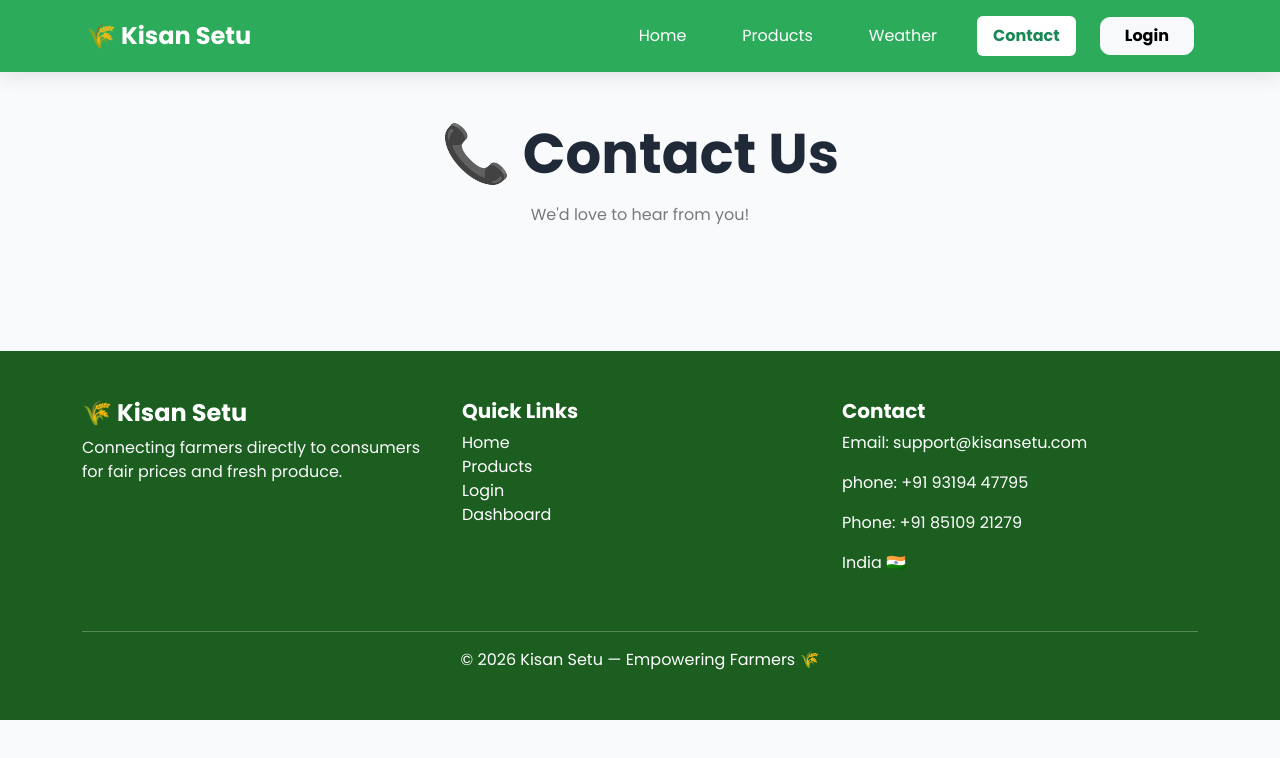
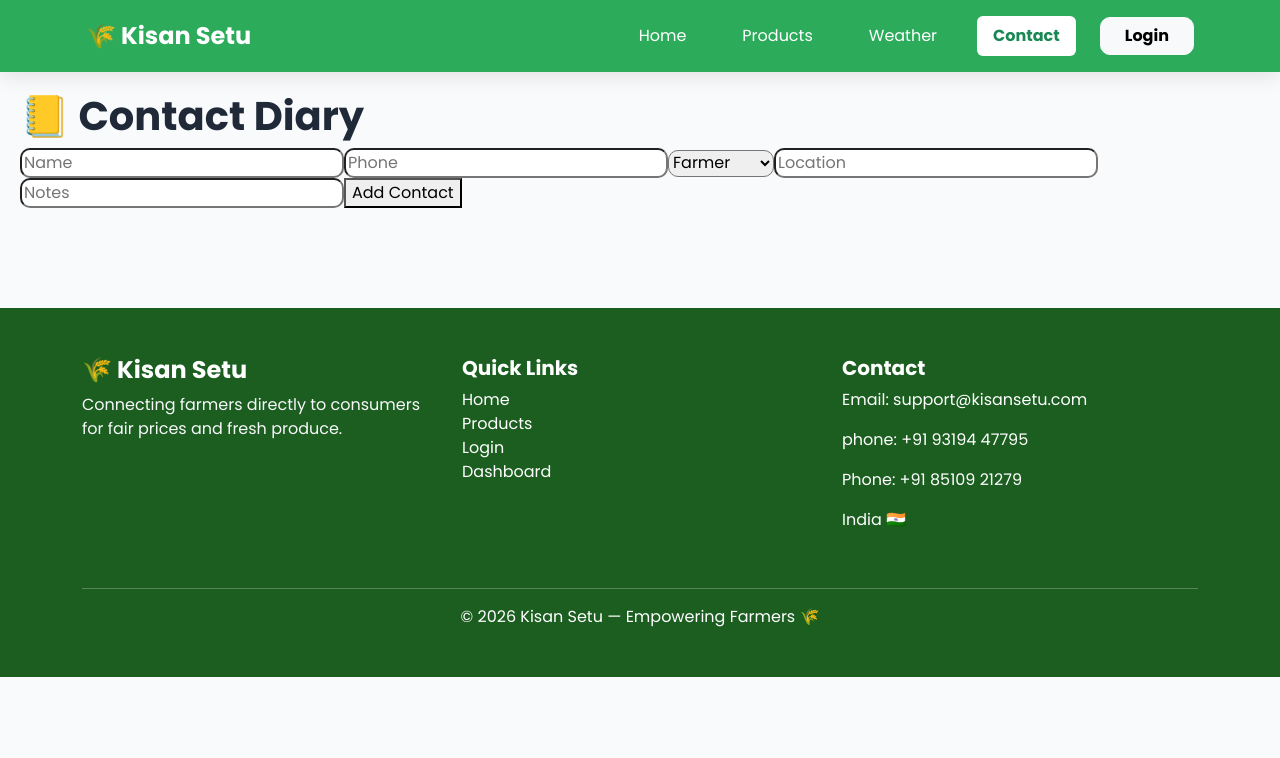
Before and after one commit to brandspire27/KisanSetu, a React (Create React App) app: page /contact in a window 1280 px wide. Shown: the top 758 px of the page. Built offline with nearby package versions, Linux system fonts and the light colour scheme.

Commit message:
Update Contact.js

```diff
--- a/src/pages/Contact.js
+++ b/src/pages/Contact.js
@@ -1,12 +1,112 @@
-function Contact() {
+import React, { useState, useEffect } from "react";
+
+const ContactDiary = () => {
+  const [contacts, setContacts] = useState([]);
+  const [form, setForm] = useState({
+    name: "",
+    phone: "",
+    type: "Farmer",
+    location: "",
+    notes: "",
+  });
+
+  // Load from localStorage
+  useEffect(() => {
+    const saved = JSON.parse(localStorage.getItem("contacts"));
+    if (saved) setContacts(saved);
+  }, []);
+
+  // Save to localStorage
+  useEffect(() => {
+    localStorage.setItem("contacts", JSON.stringify(contacts));
+  }, [contacts]);
+
+  const handleChange = (e) => {
+    setForm({ ...form, [e.target.name]: e.target.value });
+  };
+
+  const addContact = () => {
+    if (!form.name || !form.phone) {
+      alert("Name & Phone required");
+      return;
+    }
+
+    setContacts([...contacts, { ...form, id: Date.now() }]);
+
+    setForm({
+      name: "",
+      phone: "",
+      type: "Farmer",
+      location: "",
+      notes: "",
+    });
+  };
+
+  const deleteContact = (id) => {
+    setContacts(contacts.filter((c) => c.id !== id));
+  };
+
   return (
-    <div className="text-center py-5">
-      <h1 className="fw-bold display-4">📞 Contact Us</h1>
-      <p className="text-muted mt-3">
-        We'd love to hear from you!
-      </p>
+    <div style={{ padding: "20px" }}>
+      <h1>📒 Contact Diary</h1>
+
+      {/* Form */}
+      <div style={{ marginBottom: "20px" }}>
+        <input
+          name="name"
+          placeholder="Name"
+          value={form.name}
+          onChange={handleChange}
+        />
+        <input
+          name="phone"
+          placeholder="Phone"
+          value={form.phone}
+          onChange={handleChange}
+        />
+        <select name="type" value={form.type} onChange={handleChange}>
+          <option>Farmer</option>
+          <option>Consumer</option>
+        </select>
+        <input
+          name="location"
+          placeholder="Location"
+          value={form.location}
+          onChange={handleChange}
+        />
+        <input
+          name="notes"
+          placeholder="Notes"
+          value={form.notes}
+          onChange={handleChange}
+        />
+
+        <button onClick={addContact}>Add Contact</button>
+      </div>
+
+      {/* List */}
+      <div>
+        {contacts.map((c) => (
+          <div
+            key={c.id}
+            style={{
+              border: "1px solid #ccc",
+              padding: "10px",
+              marginBottom: "10px",
+            }}
+          >
+            <h3>{c.name}</h3>
+            <p>📞 {c.phone}</p>
+            <p>👤 {c.type}</p>
+            <p>📍 {c.location}</p>
+            <p>📝 {c.notes}</p>
+
+            <button onClick={() => deleteContact(c.id)}>Delete</button>
+          </div>
+        ))}
+      </div>
     </div>
   );
-}
+};
 
-export default Contact;
+export default ContactDiary;
```
